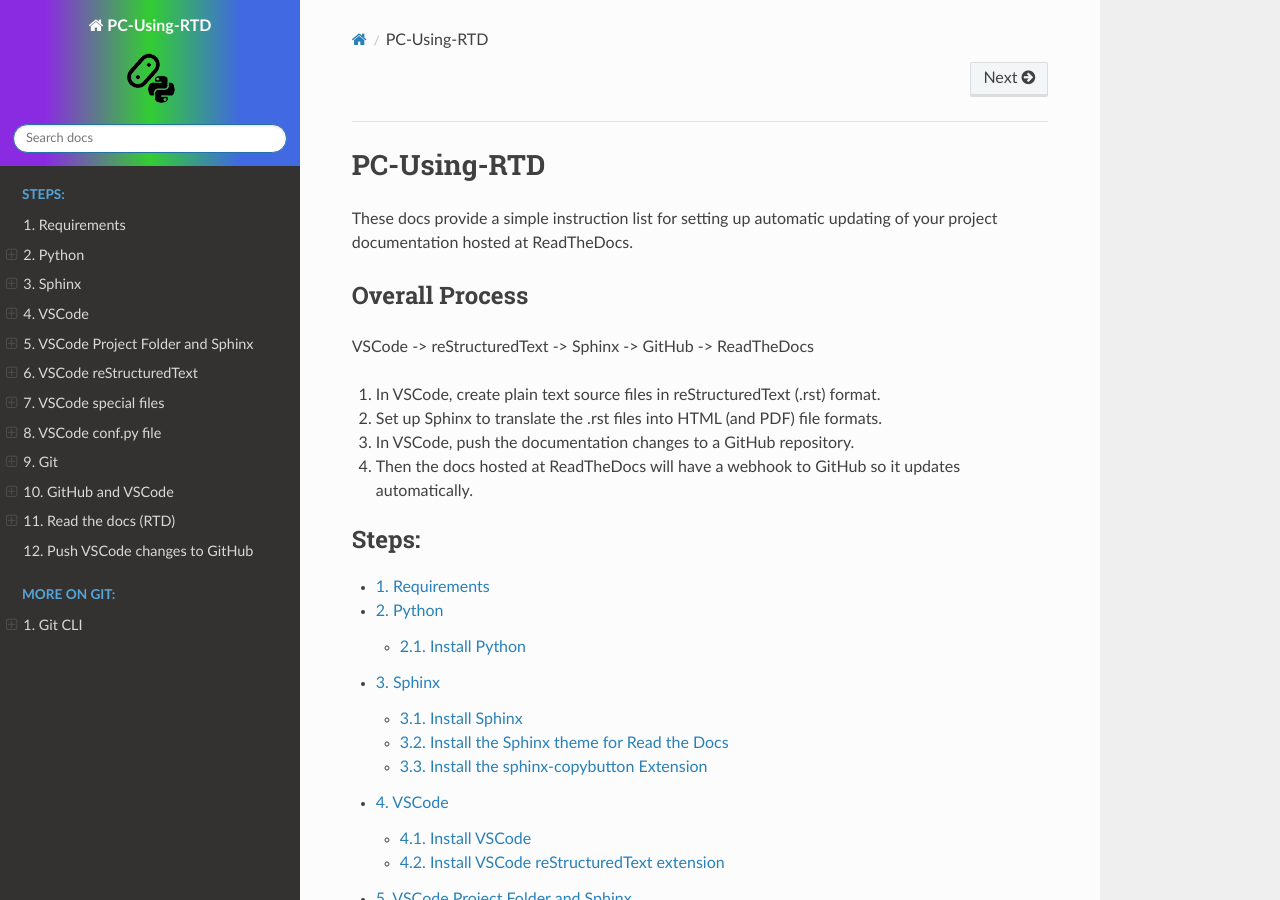
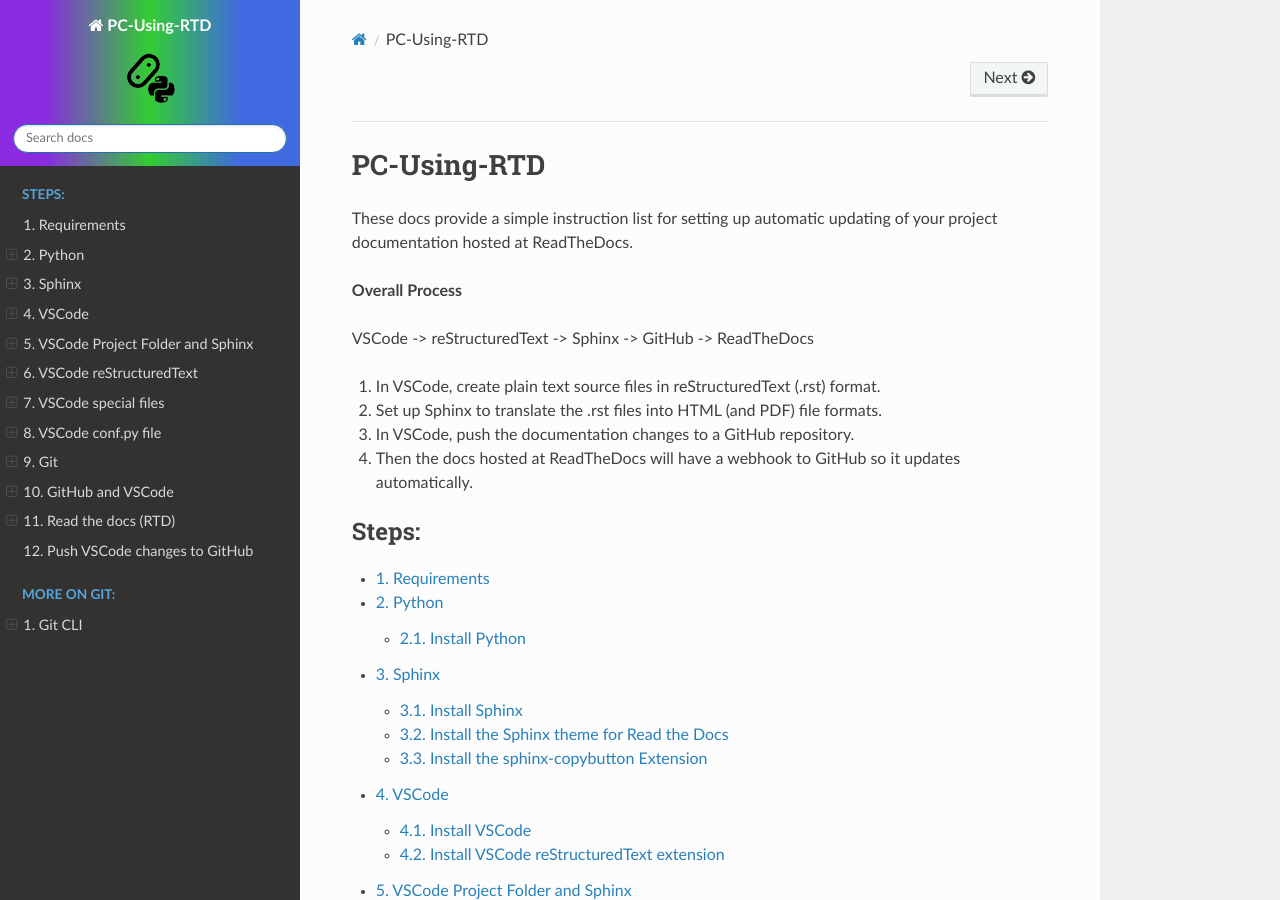
Before and after one commit to gmc-code/PC-Using-RTD, a Sphinx documentation site: the page built from docs/index.rst, in a window 1280 px wide and 900 px high. Built offline with Sphinx 7.4.7 and the Read the Docs theme 2.0.0, drawn with Linux system fonts in a browser that asks for light colours.

```diff
--- a/docs/index.rst
+++ b/docs/index.rst
@@ -7,8 +7,8 @@ PC-Using-RTD
 
 These docs provide a simple instruction list for setting up automatic updating of your project documentation hosted at ReadTheDocs.
 
-Overall Process
-==============================
+**Overall Process**
+
 VSCode -> reStructuredText -> Sphinx -> GitHub -> ReadTheDocs
 
 #. In VSCode, create plain text source files in reStructuredText (.rst) format.
```
